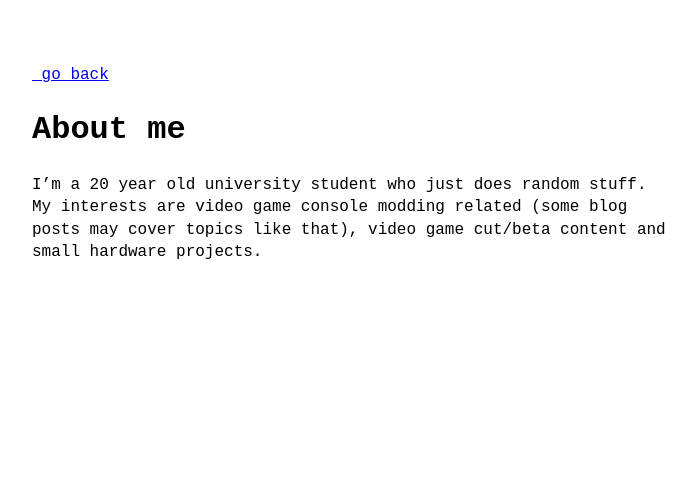
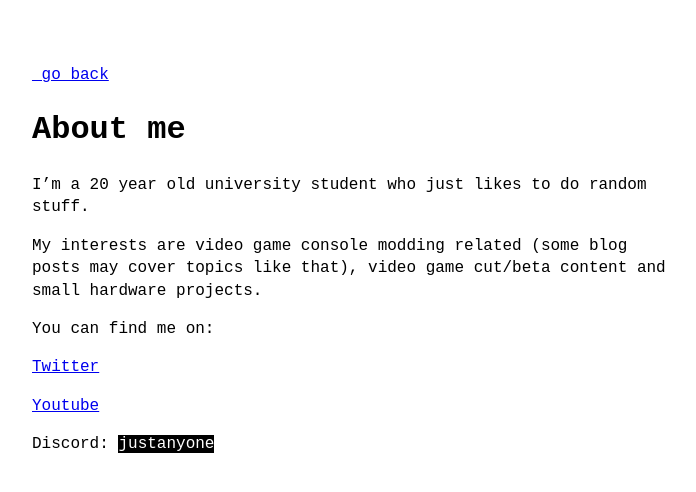
Before and after one commit to dzastsed/dzastsed.github.io, a Jekyll site: the page built from about.md, in a window 1280 px wide. Shown: the top 492 px of the page, without its empty margins (288-984 px from the left). Built offline with Jekyll 4.4.1, drawn with Linux system fonts in a browser that asks for light colours.

Commit message:
Add files via upload

```diff
--- a/about.md
+++ b/about.md
@@ -3,5 +3,14 @@ layout: page
 title: About me
 ---
 
-I'm a 20 year old university student who just does random stuff.
+I'm a 20 year old university student who just likes to do random stuff.
+
 My interests are video game console modding related (some blog posts may cover topics like that), video game cut/beta content and small hardware projects.
+
+You can find me on:
+
+[Twitter](https://twitter.com/justanyonee_)
+
+[Youtube](https://www.youtube.com/justanyone)
+
+Discord: ``justanyone``
```
